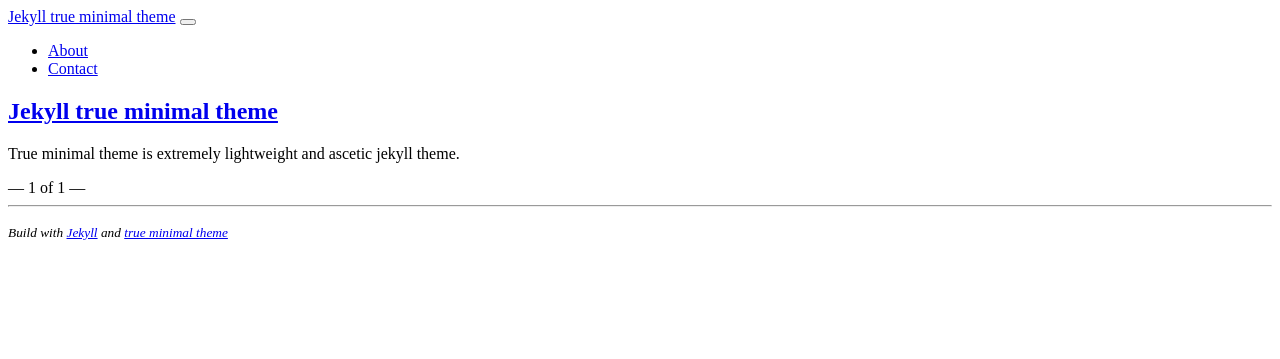
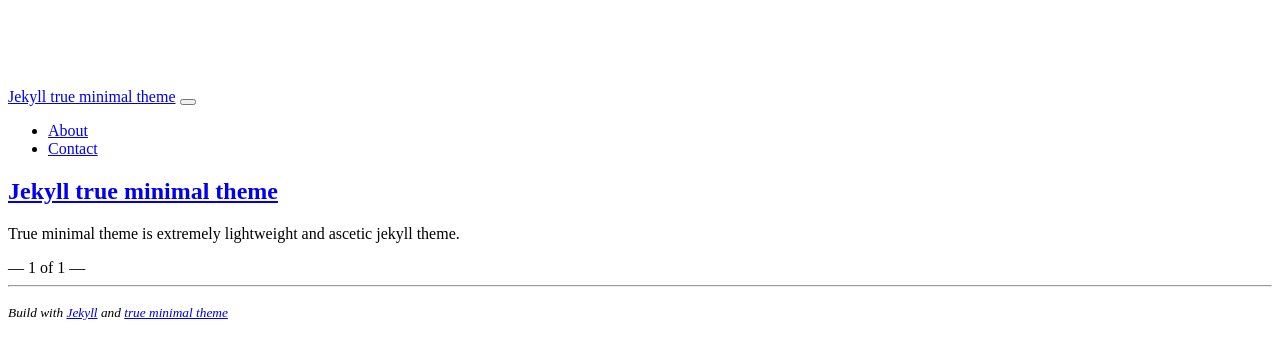
Before and after one commit to njitsuarez/njitsuarez.github.io, a Jekyll site: the page built from index.html, in a window 1280 px wide. Shown: the top 359 px of the page. Built offline with Jekyll 4.4.1, drawn with Linux system fonts in a browser that asks for light colours; the list of posts is cut into pages by our own code.

Commit message:
Feature: css update (padding)

```diff
--- a/assets/css/syntax.css
+++ b/assets/css/syntax.css
@@ -58,3 +58,7 @@
 .codehilite .vg { color: #008080 } /* Name.Variable.Global */
 .codehilite .vi { color: #008080 } /* Name.Variable.Instance */
 .codehilite .il { color: #009999 } /* Literal.Number.Integer.Long */
+
+body {
+    padding-top: 5rem;
+}
```
